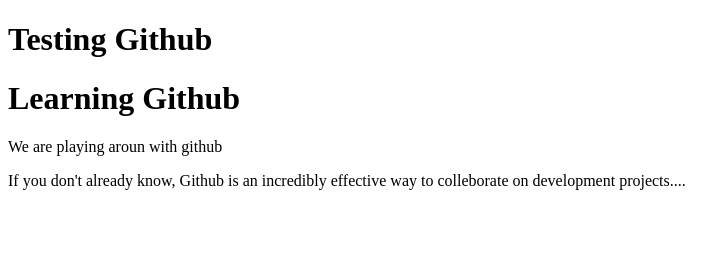
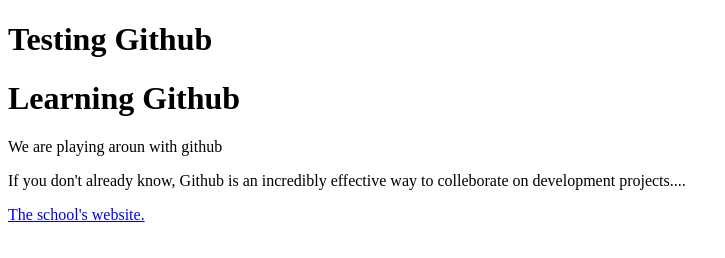
Before and after one commit to TrojAn001/github.io, a plain HTML site: page index.html in a window 1280 px wide. Shown: the whole page, without its empty margins (0-725 px from the left). Drawn offline with Linux system fonts and the light colour scheme.

Commit message:
added a link

```diff
--- a/index.html
+++ b/index.html
@@ -8,5 +8,6 @@
   <h1>Learning Github</h1>
   <p>We are playing aroun with github</p>
   <p>If you don't already know, Github is an incredibly effective way to colleborate on development projects....</p>
+  <a href="http://www.eal.dk/eal/site.aspx?p=23">The school's website.</a>
 </body>
 </html>
```
